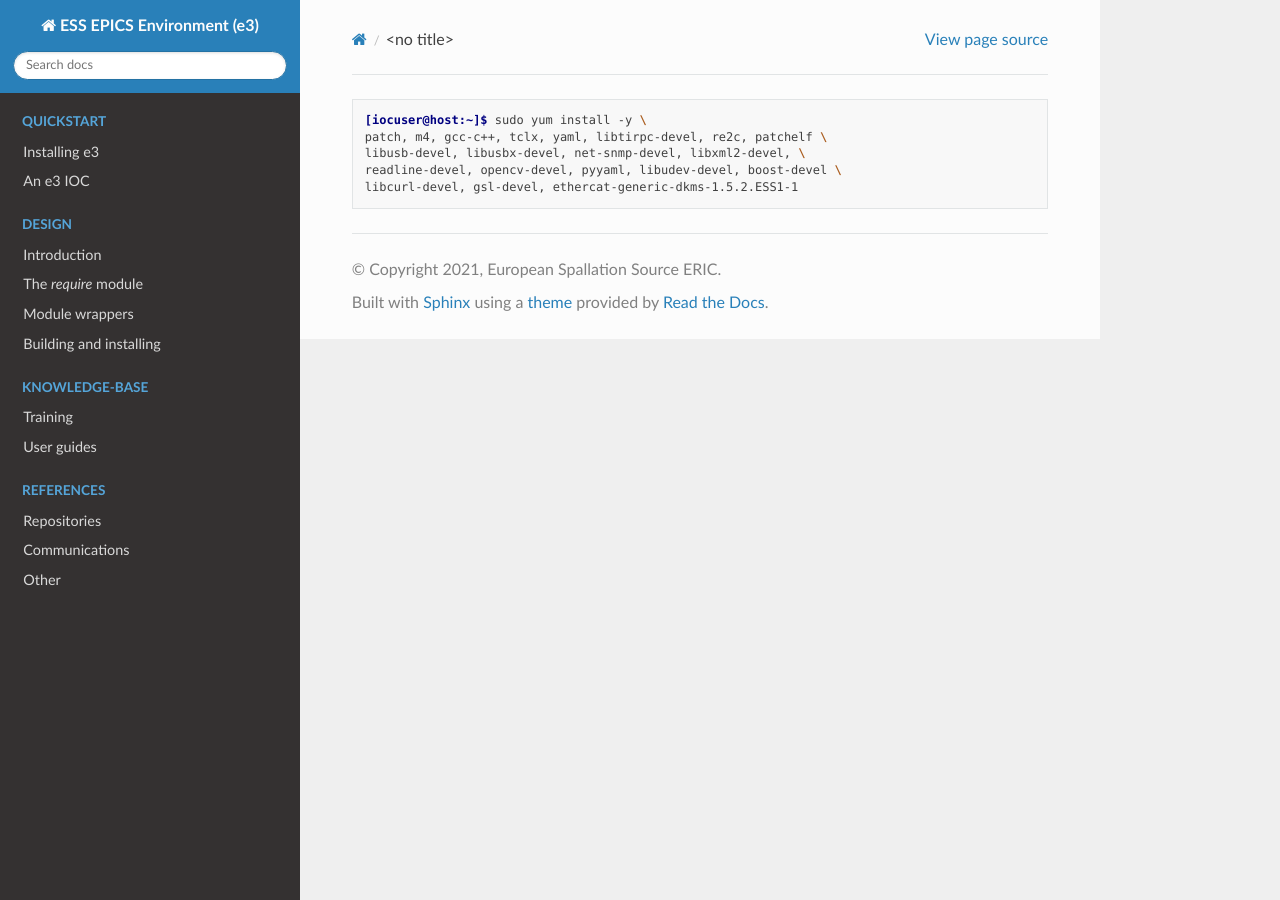
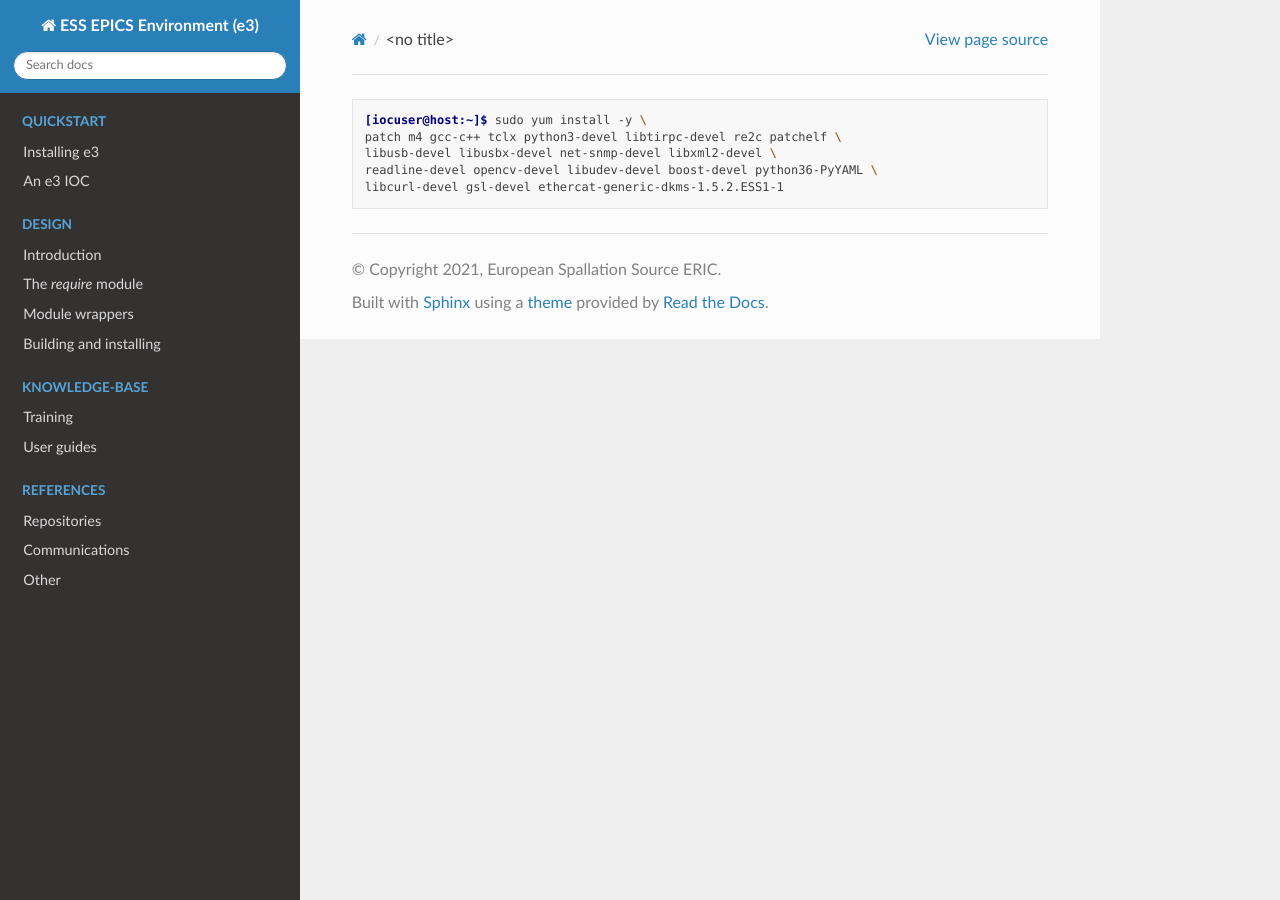
Before and after one commit to ttkorhonen/e3pages, a Sphinx documentation site: the page built from docs/includes/deps.md, in a window 1280 px wide. Built offline with Sphinx 7.4.7 and the Read the Docs theme 2.0.0, drawn with Linux system fonts in a browser that asks for light colours.

````diff
--- a/docs/includes/deps.md
+++ b/docs/includes/deps.md
@@ -1,7 +1,7 @@
 ```console
 [iocuser@host:~]$ sudo yum install -y \
-patch, m4, gcc-c++, tclx, yaml, libtirpc-devel, re2c, patchelf \
-libusb-devel, libusbx-devel, net-snmp-devel, libxml2-devel, \
-readline-devel, opencv-devel, pyyaml, libudev-devel, boost-devel \
-libcurl-devel, gsl-devel, ethercat-generic-dkms-1.5.2.ESS1-1
+patch m4 gcc-c++ tclx python3-devel libtirpc-devel re2c patchelf \
+libusb-devel libusbx-devel net-snmp-devel libxml2-devel \
+readline-devel opencv-devel libudev-devel boost-devel python36-PyYAML \
+libcurl-devel gsl-devel ethercat-generic-dkms-1.5.2.ESS1-1
 ```
````
